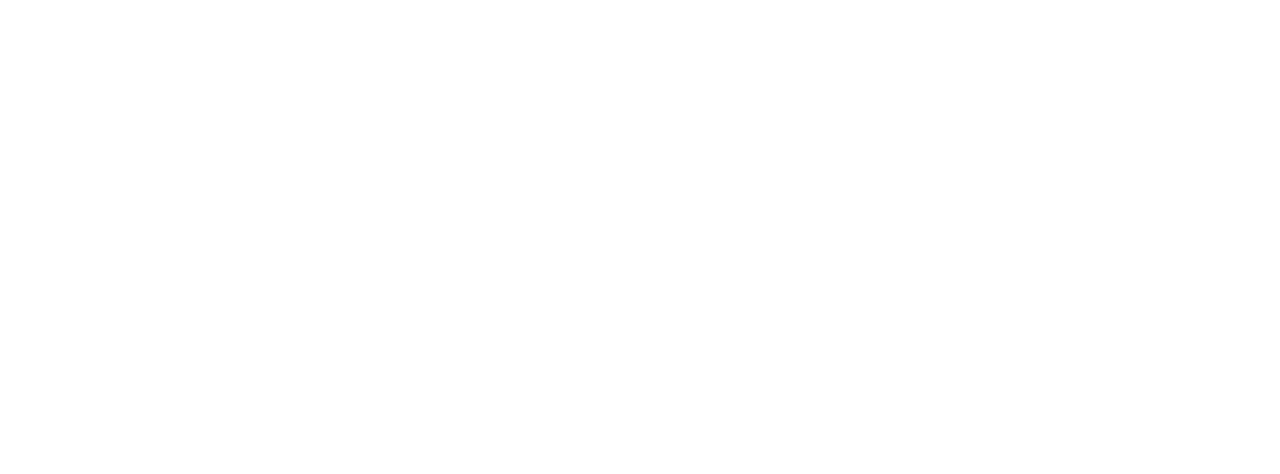
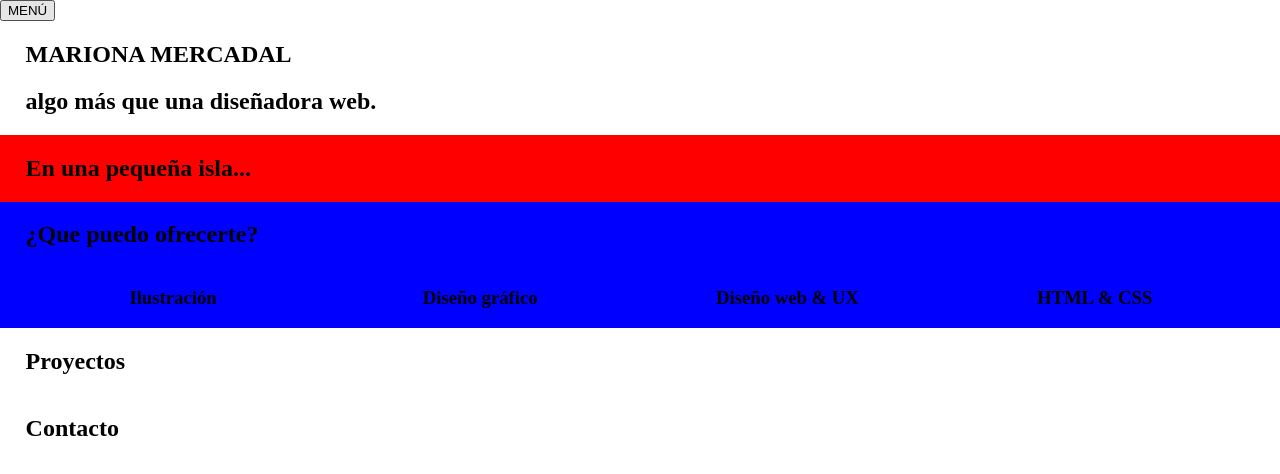
Before and after one commit to marionam/portfoli-mariona, a plain HTML site: page dist/index.html in a window 1280 px wide. Drawn offline with Linux system fonts and the light colour scheme.

Commit message:
Crear estructura y ficheros SASS

```diff
--- a/dist/index.html
+++ b/dist/index.html
@@ -9,10 +9,67 @@
 	<meta name="description" content="">
 	<meta name="viewport" content="width=device-width, user-scalable=no, initial-scale=1, maximum-scale=1">
 	<link rel="shortcut icon" type="image/x-icon" href="">
+	<link rel="stylesheet" type="text/css" href="css/main.css">
+
 </head>
 
 <body>
 
+	<nav class="main-menu">
+		<button class="menu-button">MENÚ</button>
+
+		<ul>
+			<li>Inicio</li>
+			<li>Sobre mi</li>
+			<li>Servicios</li>
+			<li>Proyectos</li>
+			<li>Contacto</li>
+		</ul>
+	</nav>
+
+	<section class="intro">
+		<div class="wrapper">
+			<h1>MARIONA MERCADAL</h1>
+			<h2>algo más que una diseñadora web.</h2>
+		</div>
+	</section>
+
+	<section class="about-me">
+		<div class="wrapper">
+			<h1>En una pequeña isla...</h1>
+		</div>
+	</section>
+
+	<section class="services">
+		<div class="wrapper">
+			<h1>¿Que puedo ofrecerte?</h1>
+			<article>
+				<h1>Ilustración</h1>
+			</article>
+			<article>
+				<h1>Diseño gráfico</h1>
+			</article>
+			<article>
+				<h1>Diseño web & UX</h1>
+			</article>
+			<article>
+				<h1>HTML & CSS</h1>
+			</article>
+		</div>
+	</section>
+
+	<section class="projects">
+		<div class="wrapper">
+			<h1>Proyectos</h1>
+		</div>
+	</section>
+
+	<section class="contact">
+		<div class="wrapper">
+			<h1>Contacto</h1>
+		</div>
+	</section>
+
 </body>
 
 </html>
--- a/gulpfile.js
+++ b/gulpfile.js
@@ -1,6 +1,6 @@
 var gulp = require("gulp");
 var sass = require("gulp-sass");
-var autoprefix = require("gulp-autoprefixer");
+var autoprefixer = require("gulp-autoprefixer");
 var plumber = require("gulp-plumber");
 var beep = require('beepbeep');
 var colors = require('colors');
@@ -21,14 +21,13 @@ var onError = function(err) {
 
 // Task to convert scss files from src/scss dir to dist/css dir
 gulp.task("sass", function() {
-	return gulp.src("src/scss/*.scss")
-		.pipe(plumber({
-			errorHandler: onError
-		}))
-		.pipe(sass())
-		.pipe(autoprefix({browsers: ["last 2 versions", ">1%"] }))
+	return gulp.src("src/scss/main.scss")
+    .pipe(plumber({
+      errorHandler: onError
+    }))
+    .pipe(sass({includePaths: ['src/scss/partials']}))
+		.pipe(autoprefixer({browsers: ["last 2 versions", ">1%"] }))
 		.pipe(gulp.dest("dist/css"));
-
 });
 
 // Task to copy html from src dir to dist dir
@@ -60,7 +59,7 @@ gulp.task('default', ["sass", "html"], function() {
         baseDir: "dist"
     }
   });
-  gulp.watch("src/scss/*.scss", ["sass"]);
+  gulp.watch("src/scss/*", ["sass"]);
   gulp.watch("src/*.html", ["html"]);
   gulp.watch("src/img/*", ["imageMin"]);
   gulp.watch("dist/*.html").on("change", browserSync.reload);
--- /dev/null
+++ b/src/scss/main.scss
@@ -0,0 +1,21 @@
+@import 'partials/colors';
+@import 'partials/fonts';
+@import 'partials/layout';
+
+.main-menu ul {
+	display: none;
+}
+
+.about-me {
+	background-color: $red-color;
+}
+
+.services {
+	background-color: $blue-color;
+	article {
+		width: 24%;
+		float: left;
+		margin-right: 1%;
+		text-align: center;
+	}
+}
--- /dev/null
+++ b/src/scss/partials/_colors.scss
@@ -0,0 +1,3 @@
+$red-color: red;
+$blue-color: blue;
+$yellow-color: yellow;
--- /dev/null
+++ b/src/scss/partials/_fonts.scss
@@ -0,0 +1,5 @@
+/* Fonts */
+$h1-fsize: '40px';
+$h2-fsize: '30px';
+$h3-fsize: '24px';
+$h1-article-fsize: '30px';
--- /dev/null
+++ b/src/scss/partials/_layout.scss
@@ -0,0 +1,44 @@
+/* Sizes */
+$max-width: '1680px';
+
+html,
+body,
+ul,
+ol,
+a,
+div,
+section,
+article {
+	margin: 0;
+	padding: 0;
+	img {
+		border: none;
+		display: block;
+	}
+}
+
+section {
+	width: 100%;
+	float: left;
+	clear: left;
+	h1 {
+		font-size: $h1-fsize;
+	}
+	h2 {
+		font-size: $h2-fsize;
+	}
+	h3 {
+		font-size: $h3-fsize;
+	}
+	article {
+		h1 {
+			font-size: $h1-article-fsize;
+		}
+	}
+}
+
+.wrapper {
+	max-width: $max-width;
+	margin: 0 auto;
+	width: 96%;
+}
```
Also changed, not shown: src/index.html (+57 -0 lines), dist/css/main.css (added).
